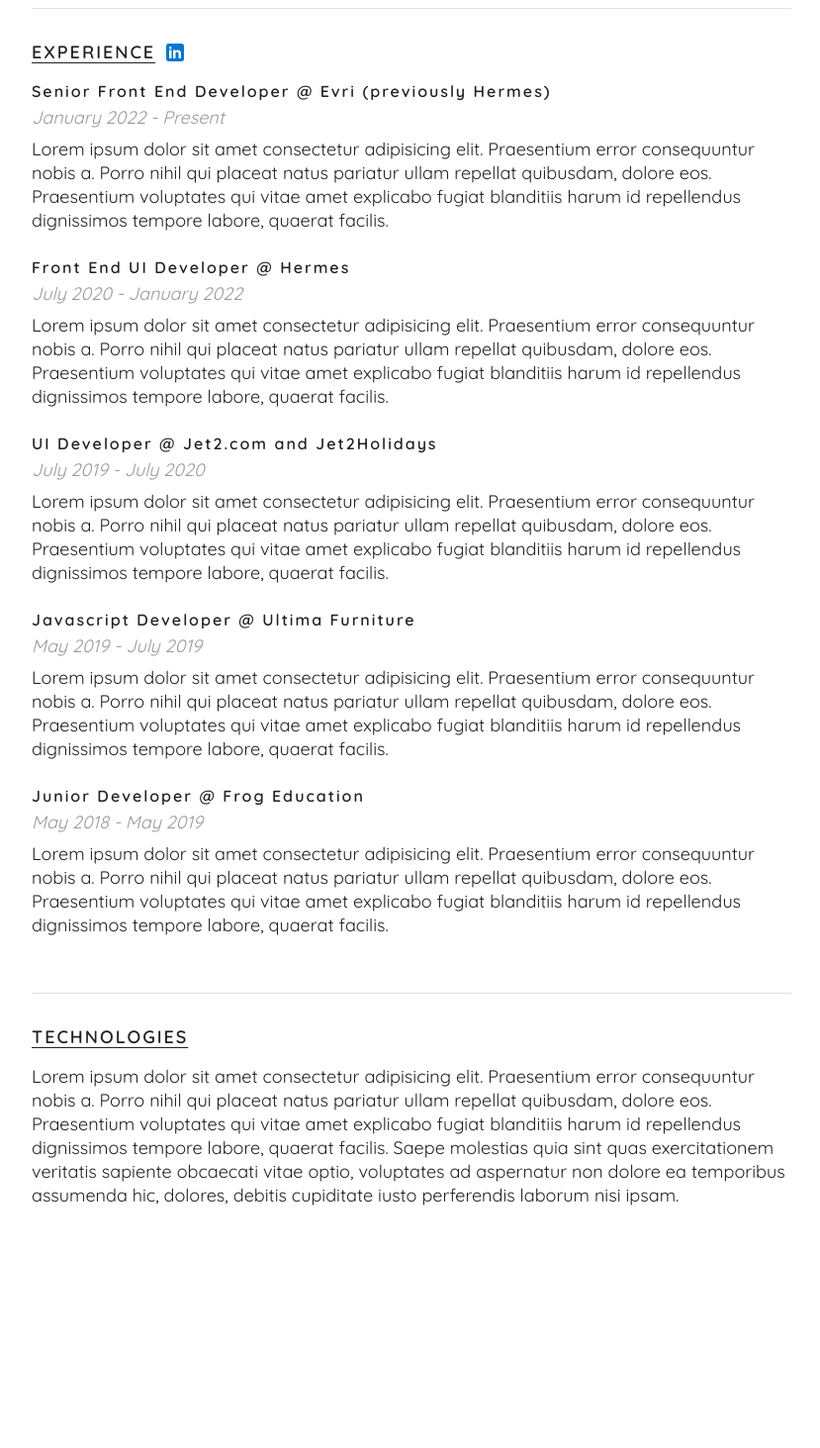
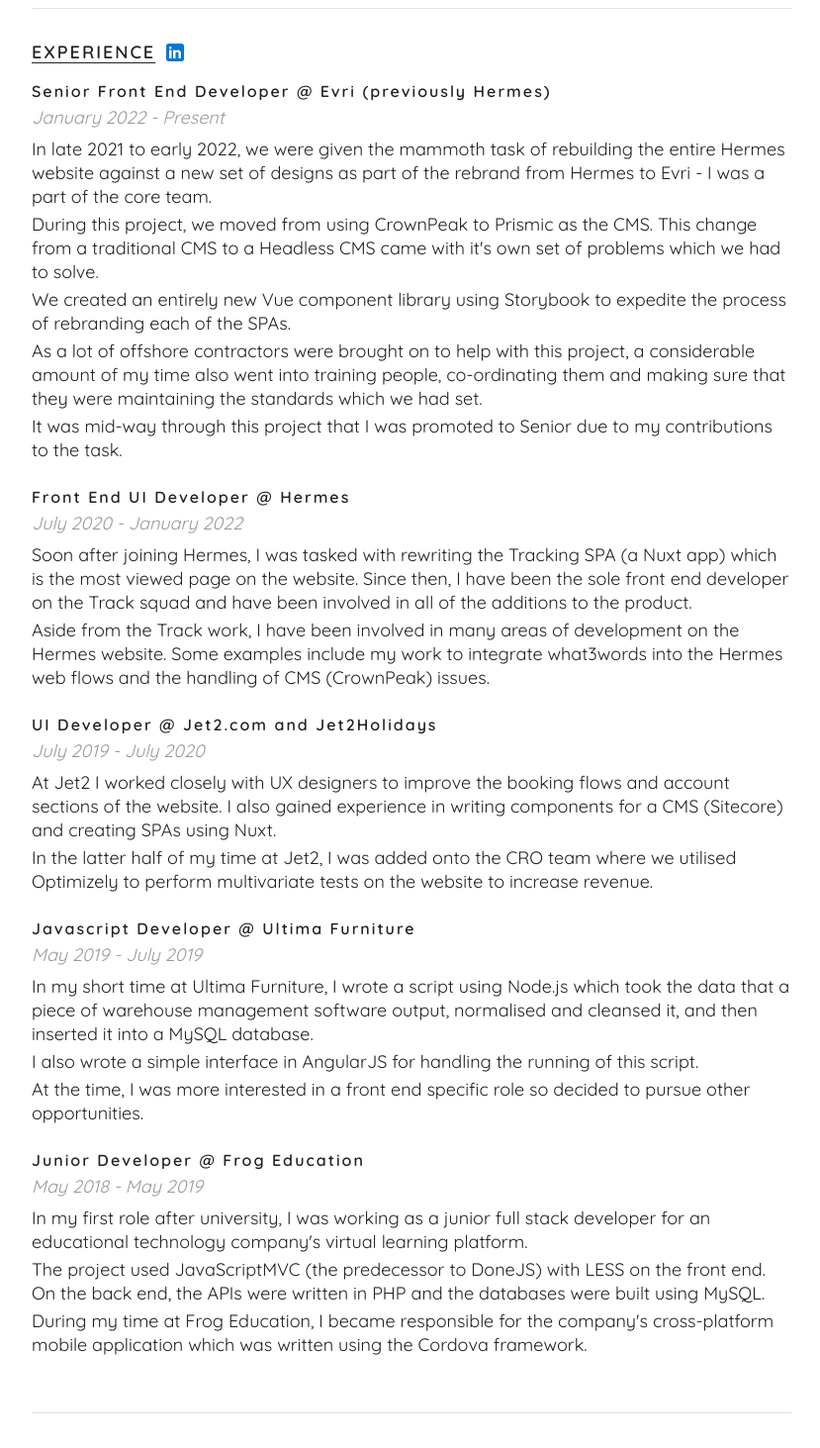
Before and after one commit to greenyc/ciaran.green, a Nuxt app: page / in a window 1280 px wide. Shown: the part 320-1783 px from the top of the page at 99% size, without its empty margins (224-1053 px from the left). Before the commit the page ends 1572 px from the top, so only its background shows below. Built offline with nearby package versions, Linux system fonts and the light colour scheme.

Commit message:
Experiences copy

```diff
--- a/pages/index.vue
+++ b/pages/index.vue
@@ -21,12 +21,30 @@
           Senior Front End Developer @ Evri (previously Hermes)
         </h4>
         <p class="homepage-experience__subheading">January 2022 - Present</p>
-        <p>
-          Lorem ipsum dolor sit amet consectetur adipisicing elit. Praesentium
-          error consequuntur nobis a. Porro nihil qui placeat natus pariatur
-          ullam repellat quibusdam, dolore eos. Praesentium voluptates qui vitae
-          amet explicabo fugiat blanditiis harum id repellendus dignissimos
-          tempore labore, quaerat facilis.
+        <p class="homepage-experience__info">
+          In late 2021 to early 2022, we were given the mammoth task of
+          rebuilding the entire Hermes website against a new set of designs as
+          part of the rebrand from Hermes to Evri - I was a part of the core
+          team.
+        </p>
+        <p class="homepage-experience__info">
+          During this project, we moved from using CrownPeak to Prismic as the
+          CMS. This change from a traditional CMS to a Headless CMS came with
+          it's own set of problems which we had to solve.
+        </p>
+        <p class="homepage-experience__info">
+          We created an entirely new Vue component library using Storybook to
+          expedite the process of rebranding each of the SPAs.
+        </p>
+        <p class="homepage-experience__info">
+          As a lot of offshore contractors were brought on to help with this
+          project, a considerable amount of my time also went into training
+          people, co-ordinating them and making sure that they were maintaining
+          the standards which we had set.
+        </p>
+        <p class="homepage-experience__info">
+          It was mid-way through this project that I was promoted to Senior due
+          to my contributions to the task.
         </p>
       </div>
       <!-- End of Evri (previously Hermes) -->
@@ -37,12 +55,17 @@
           Front End UI Developer @ Hermes
         </h4>
         <p class="homepage-experience__subheading">July 2020 - January 2022</p>
-        <p>
-          Lorem ipsum dolor sit amet consectetur adipisicing elit. Praesentium
-          error consequuntur nobis a. Porro nihil qui placeat natus pariatur
-          ullam repellat quibusdam, dolore eos. Praesentium voluptates qui vitae
-          amet explicabo fugiat blanditiis harum id repellendus dignissimos
-          tempore labore, quaerat facilis.
+        <p class="homepage-experience__info">
+          Soon after joining Hermes, I was tasked with rewriting the Tracking
+          SPA (a Nuxt app) which is the most viewed page on the website. Since
+          then, I have been the sole front end developer on the Track squad and
+          have been involved in all of the additions to the product.
+        </p>
+        <p class="homepage-experience__info">
+          Aside from the Track work, I have been involved in many areas of
+          development on the Hermes website. Some examples include my work to
+          integrate what3words into the Hermes web flows and the handling of CMS
+          (CrownPeak) issues.
         </p>
       </div>
       <!-- End of Hermes -->
@@ -53,12 +76,15 @@
           UI Developer @ Jet2.com and Jet2Holidays
         </h4>
         <p class="homepage-experience__subheading">July 2019 - July 2020</p>
-        <p>
-          Lorem ipsum dolor sit amet consectetur adipisicing elit. Praesentium
-          error consequuntur nobis a. Porro nihil qui placeat natus pariatur
-          ullam repellat quibusdam, dolore eos. Praesentium voluptates qui vitae
-          amet explicabo fugiat blanditiis harum id repellendus dignissimos
-          tempore labore, quaerat facilis.
+        <p class="homepage-experience__info">
+          At Jet2 I worked closely with UX designers to improve the booking
+          flows and account sections of the website. I also gained experience in
+          writing components for a CMS (Sitecore) and creating SPAs using Nuxt.
+        </p>
+        <p class="homepage-experience__info">
+          In the latter half of my time at Jet2, I was added onto the CRO team
+          where we utilised Optimizely to perform multivariate tests on the
+          website to increase revenue.
         </p>
       </div>
       <!-- End of Jet2.com and Jet2Holidays -->
@@ -69,12 +95,19 @@
           Javascript Developer @ Ultima Furniture
         </h4>
         <p class="homepage-experience__subheading">May 2019 - July 2019</p>
-        <p>
-          Lorem ipsum dolor sit amet consectetur adipisicing elit. Praesentium
-          error consequuntur nobis a. Porro nihil qui placeat natus pariatur
-          ullam repellat quibusdam, dolore eos. Praesentium voluptates qui vitae
-          amet explicabo fugiat blanditiis harum id repellendus dignissimos
-          tempore labore, quaerat facilis.
+        <p class="homepage-experience__info">
+          In my short time at Ultima Furniture, I wrote a script using Node.js
+          which took the data that a piece of warehouse management software
+          output, normalised and cleansed it, and then inserted it into a MySQL
+          database.
+        </p>
+        <p class="homepage-experience__info">
+          I also wrote a simple interface in AngularJS for handling the running
+          of this script.
+        </p>
+        <p class="homepage-experience__info">
+          At the time, I was more interested in a front end specific role so
+          decided to pursue other opportunities.
         </p>
       </div>
 
@@ -86,12 +119,20 @@
           Junior Developer @ Frog Education
         </h4>
         <p class="homepage-experience__subheading">May 2018 - May 2019</p>
-        <p>
-          Lorem ipsum dolor sit amet consectetur adipisicing elit. Praesentium
-          error consequuntur nobis a. Porro nihil qui placeat natus pariatur
-          ullam repellat quibusdam, dolore eos. Praesentium voluptates qui vitae
-          amet explicabo fugiat blanditiis harum id repellendus dignissimos
-          tempore labore, quaerat facilis.
+        <p class="homepage-experience__info">
+          In my first role after university, I was working as a junior full
+          stack developer for an educational technology company's virtual
+          learning platform.
+        </p>
+        <p class="homepage-experience__info">
+          The project used JavaScriptMVC (the predecessor to DoneJS) with LESS
+          on the front end. On the back end, the APIs were written in PHP and
+          the databases were built using MySQL.
+        </p>
+        <p class="homepage-experience__info">
+          During my time at Frog Education, I became responsible for the
+          company's cross-platform mobile application which was written using
+          the Cordova framework.
         </p>
       </div>
       <!-- End of Frog Education -->
@@ -99,14 +140,15 @@
     <section>
       <h3>Technologies</h3>
       <p>
-        Lorem ipsum dolor sit amet consectetur adipisicing elit. Praesentium
-        error consequuntur nobis a. Porro nihil qui placeat natus pariatur ullam
-        repellat quibusdam, dolore eos. Praesentium voluptates qui vitae amet
-        explicabo fugiat blanditiis harum id repellendus dignissimos tempore
-        labore, quaerat facilis. Saepe molestias quia sint quas exercitationem
-        veritatis sapiente obcaecati vitae optio, voluptates ad aspernatur non
-        dolore ea temporibus assumenda hic, dolores, debitis cupiditate iusto
-        perferendis laborum nisi ipsam.
+        This website is still very much under construction. Lorem ipsum dolor
+        sit amet consectetur adipisicing elit. Praesentium error consequuntur
+        nobis a. Porro nihil qui placeat natus pariatur ullam repellat
+        quibusdam, dolore eos. Praesentium voluptates qui vitae amet explicabo
+        fugiat blanditiis harum id repellendus dignissimos tempore labore,
+        quaerat facilis. Saepe molestias quia sint quas exercitationem veritatis
+        sapiente obcaecati vitae optio, voluptates ad aspernatur non dolore ea
+        temporibus assumenda hic, dolores, debitis cupiditate iusto perferendis
+        laborum nisi ipsam.
       </p>
     </section>
   </div>
@@ -125,6 +167,7 @@
 <style scoped lang="scss">
 .homepage {
   margin-top: $unit * 4;
+  margin-bottom: $unit * 4;
   @include tablet {
     margin-top: $unit * 8;
   }
@@ -179,6 +222,10 @@
     &__section {
       margin-bottom: $triple-unit;
     }
+
+    &__info {
+      margin-bottom: $half-unit;
+    }
   }
 }
 </style>
```
